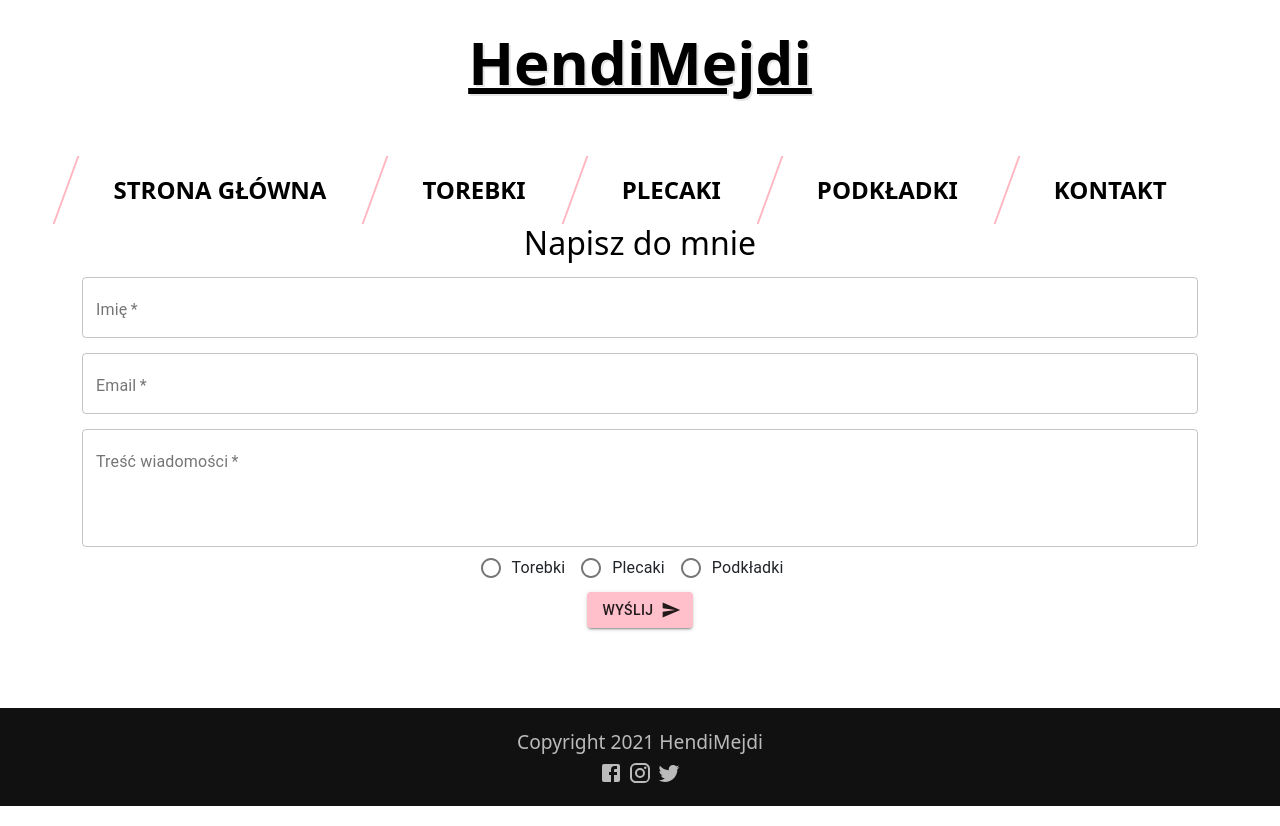
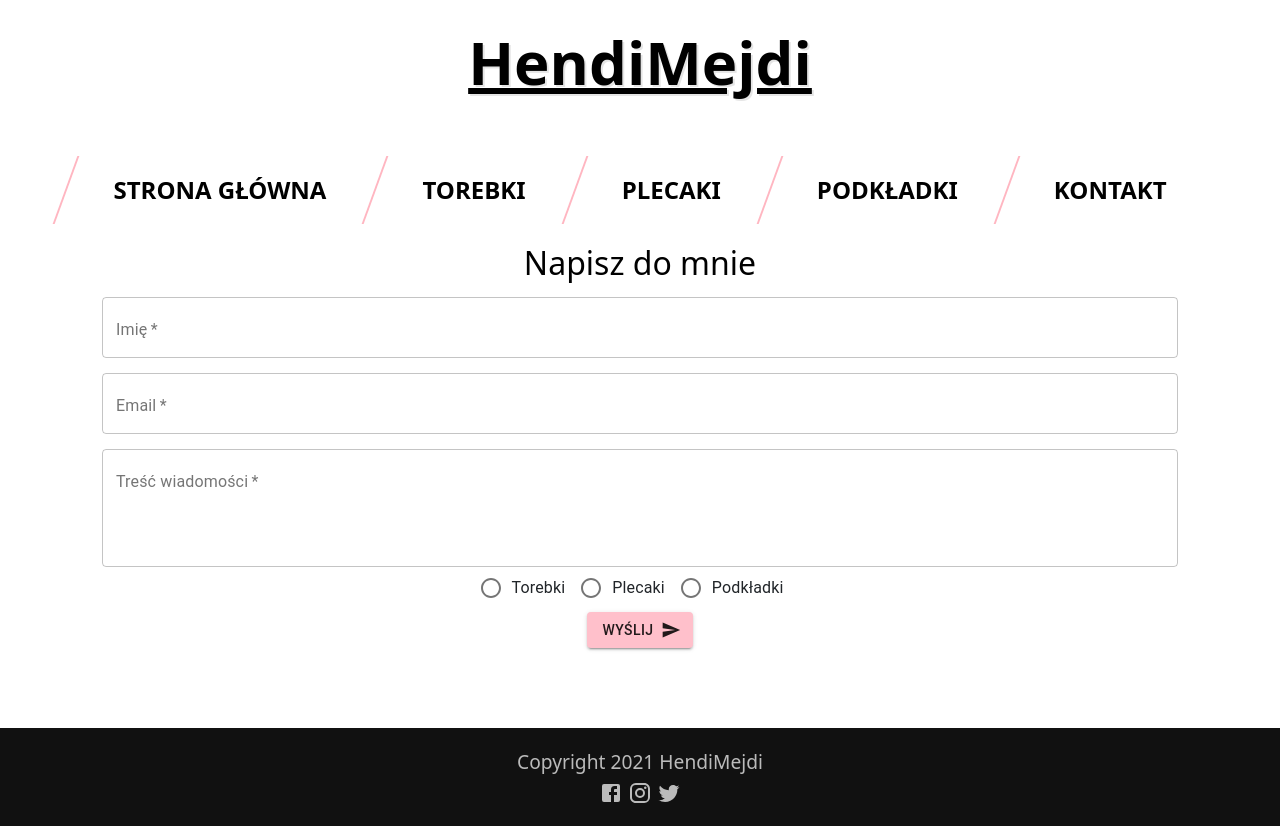
Before and after one commit to Piotr-Zacharski/hendimejdinc, a Next.js app: page /contact in a window 1280 px wide. Built offline with nearby package versions, Linux system fonts and the light colour scheme.

Commit message:
Added social icons and some layout changes

```diff
--- a/components/Layout.js
+++ b/components/Layout.js
@@ -19,15 +19,11 @@ export default function Layout({ children }) {
                             </Link>
                         </header>
                         <Nav />
-                        <Container>
-                                <Row>
-
-                                        <div className="page-content"><Col xs={12} md={12}>{ children } </Col></div>
-                                </Row>
+                        <Container maxWidth="lg">
+                        <div className="page-content">{ children }</div>
                         </Container>
-
-            <footer>Copyright 2021 HendiMejdi <br></br>
-            <span className="social-fb"><Link href="/"><FacebookIcon /></Link> </span><span className="social-inst"><Link href="/"><InstagramIcon /></Link></span> <span className="social-tweet"><Link href="/"><TwitterIcon /></Link></span></footer>
+                            <footer>Copyright 2021 HendiMejdi <br></br>
+                            <span className="social-fb"><Link href="/"><FacebookIcon /></Link> </span><span className="social-inst"><Link href="/"><InstagramIcon /></Link></span> <span className="social-tweet"><Link href="/"><TwitterIcon /></Link></span></footer>
 
             <style jsx>{`
             font-family: 'Lato';
```
